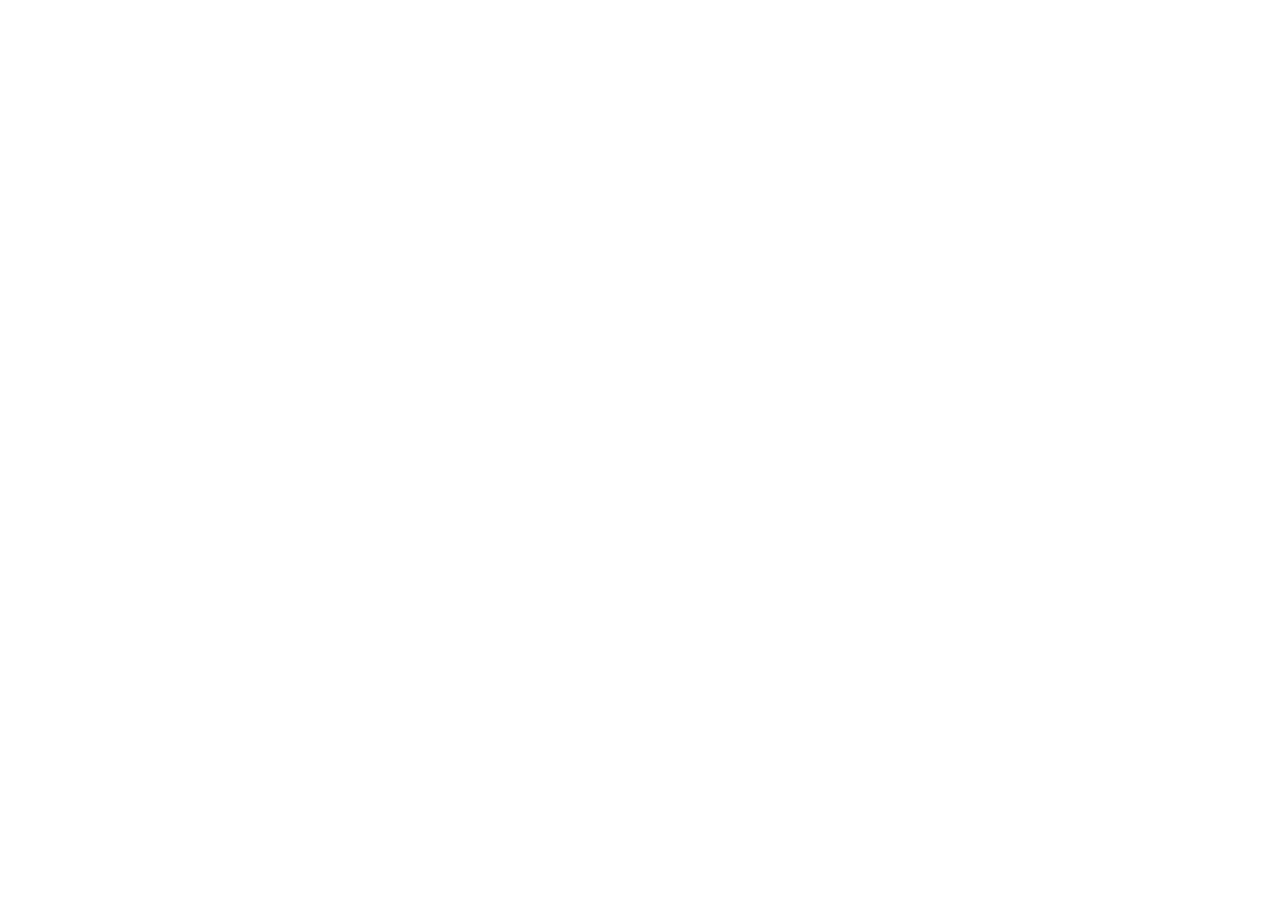
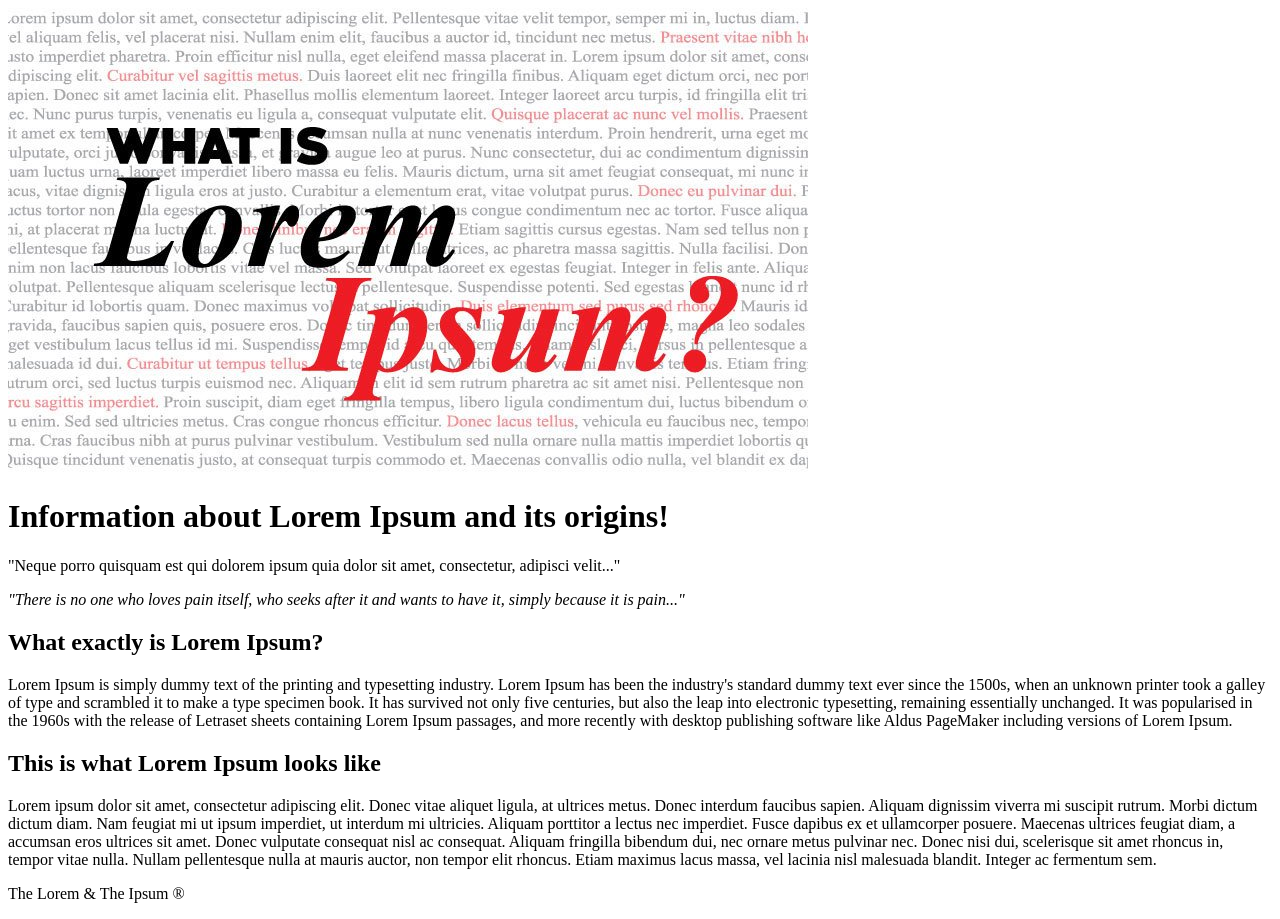
Before and after one commit to CodeCamp-Oct-2021/assignment-4-html-me-something-HamersGaven01, a website: page index.html in a window 1280 px wide. Before the commit the page ends 800 px from the top, so only its background shows below. Drawn offline with Linux system fonts and the light colour scheme.

Commit message:
Finished some HTML

```diff
--- a/index.html
+++ b/index.html
@@ -1,8 +1,46 @@
 <!DOCTYPE html>
 <html>
    <head>
+      <img src="images/lorem-ipsum.jpeg">
    </head>
    <body>
-      <!-- Write your HTML in this file! -->
+
+      <header>
+         <h1>Information about Lorem Ipsum and its origins!</h1>
+         <p>"Neque porro quisquam est qui dolorem ipsum quia dolor sit amet, consectetur, adipisci velit..."</p>
+         <caption><i>"There is no one who loves pain itself, who seeks after it and wants to have it,
+            simply because it is pain..."</i></caption>
+      </header>
+
+      <main>
+         <article>
+            <h1>What exactly is Lorem Ipsum?</h1>
+            <p>Lorem Ipsum is simply dummy text of the printing and typesetting industry.
+                Lorem Ipsum has been the industry's standard dummy text ever since the 1500s,
+                when an unknown printer took a galley of type and scrambled it to make a type specimen book.
+                It has survived not only five centuries, but also the leap into electronic typesetting,
+                remaining essentially unchanged.
+                It was popularised in the 1960s with the release of Letraset sheets containing Lorem Ipsum passages,
+                and more recently with desktop publishing software
+                like Aldus PageMaker including versions of Lorem Ipsum.</p>
+         </article>
+         <article>
+            <h2>This is what Lorem Ipsum looks like</h2>
+            <p>Lorem ipsum dolor sit amet, consectetur adipiscing elit.
+               Donec vitae aliquet ligula, at ultrices metus. Donec interdum faucibus sapien.
+                Aliquam dignissim viverra mi suscipit rutrum. Morbi dictum dictum diam.
+                Nam feugiat mi ut ipsum imperdiet, ut interdum mi ultricies.
+                Aliquam porttitor a lectus nec imperdiet. Fusce dapibus ex et ullamcorper posuere.
+                Maecenas ultrices feugiat diam, a accumsan eros ultrices sit amet.
+                Donec vulputate consequat nisl ac consequat. Aliquam fringilla bibendum dui,
+                nec ornare metus pulvinar nec. Donec nisi dui, scelerisque sit amet rhoncus in,
+                tempor vitae nulla. Nullam pellentesque nulla at mauris auctor, non tempor elit rhoncus.
+                Etiam maximus lacus massa, vel lacinia nisl malesuada blandit. Integer ac fermentum sem.</p>
+         </article>
+
+      </main>
+      <footer>
+         <p>The Lorem &amp The Ipsum &reg</p>
+      </footer>
    </body>
 </html>
```
Also changed, not shown: images/lorem-ipsum.jpeg (added).
